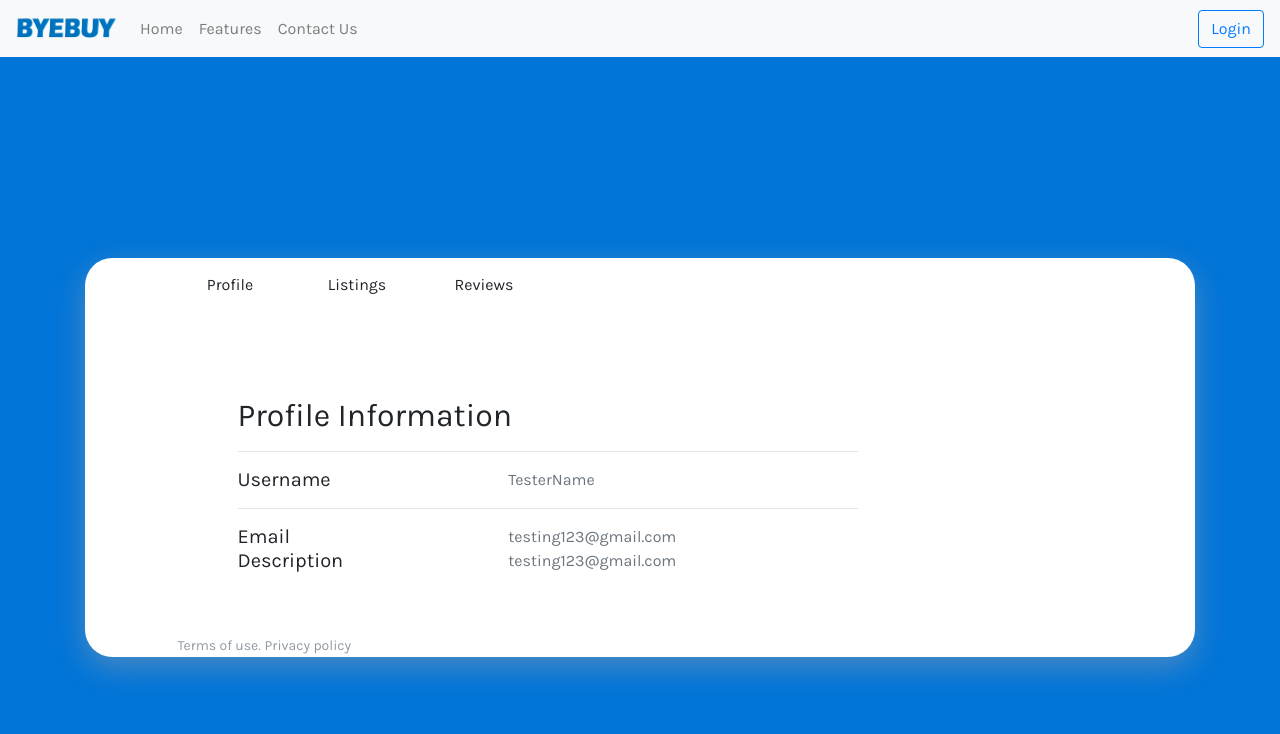
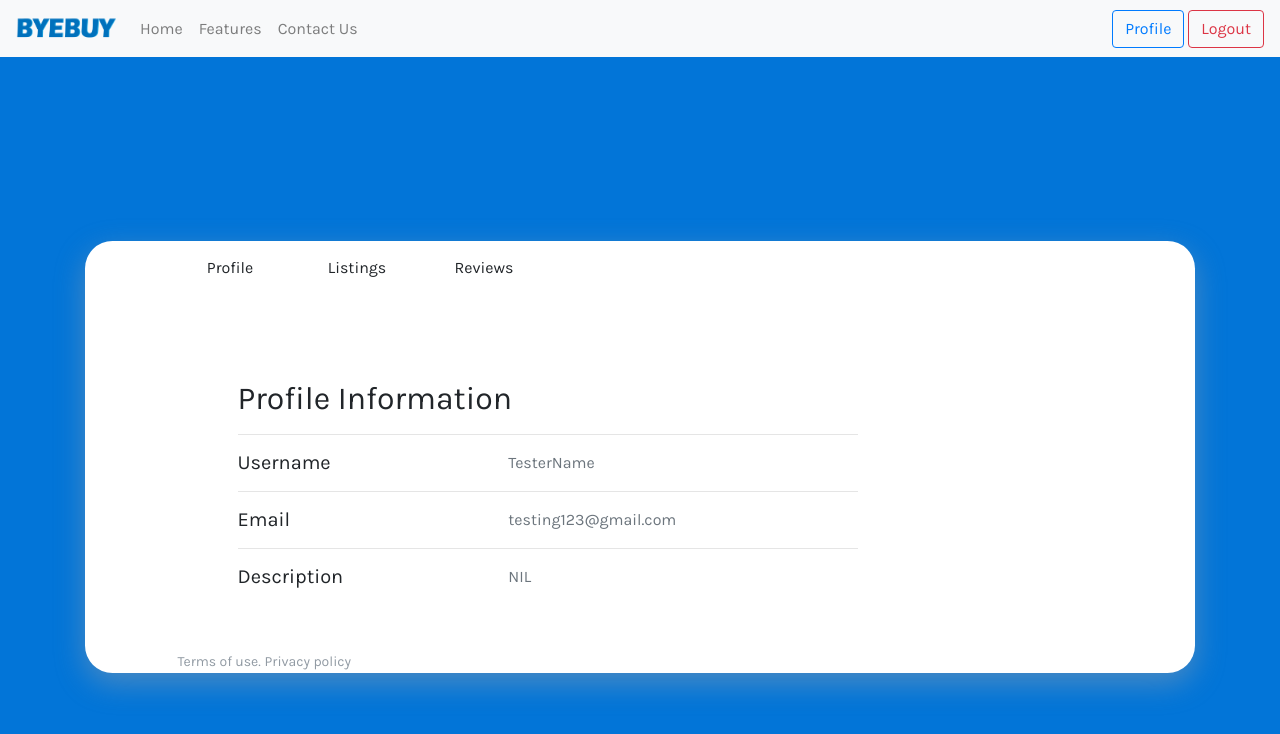
Before and after one commit to duckygoh/byebuy, a plain HTML site: page profile.html in a window 1280 px wide. Drawn offline with nearby package versions, Linux system fonts and the light colour scheme.

Commit message:
Edited profile page

```diff
--- a/profile.html
+++ b/profile.html
@@ -35,8 +35,13 @@
           <a class="nav-link" href="#">Contact Us</a>
         </li>
       </ul>
-      <form class="form-inline">
-        <button class="btn btn-outline-primary" type="button"><a href="login.html">Login</a></button>
+      <form class="form-inline d-grid gap-2 d-md-block">
+        <a href="profile.html">
+          <button type="button" class="btn btn-outline-primary">Profile</button>
+        </a>
+        <a href="login.html">
+          <button type="button" class="btn btn-outline-danger">Logout</button>
+        </a>
       </form>
     </div>
   </nav>
@@ -90,11 +95,12 @@
                   <div class="col-sm-7 text-secondary"> testing123@gmail.com
                   </div>
                 </div>
+                <hr>
                 <div class="row">
                   <div id="profileemail" class="col-sm-5">
                     <h5 class="mb-0">Description</h5>
                   </div>
-                  <div class="col-sm-7 text-secondary"> testing123@gmail.com
+                  <div class="col-sm-7 text-secondary"> NIL
                   </div>
                 </div>
               </div>
```
